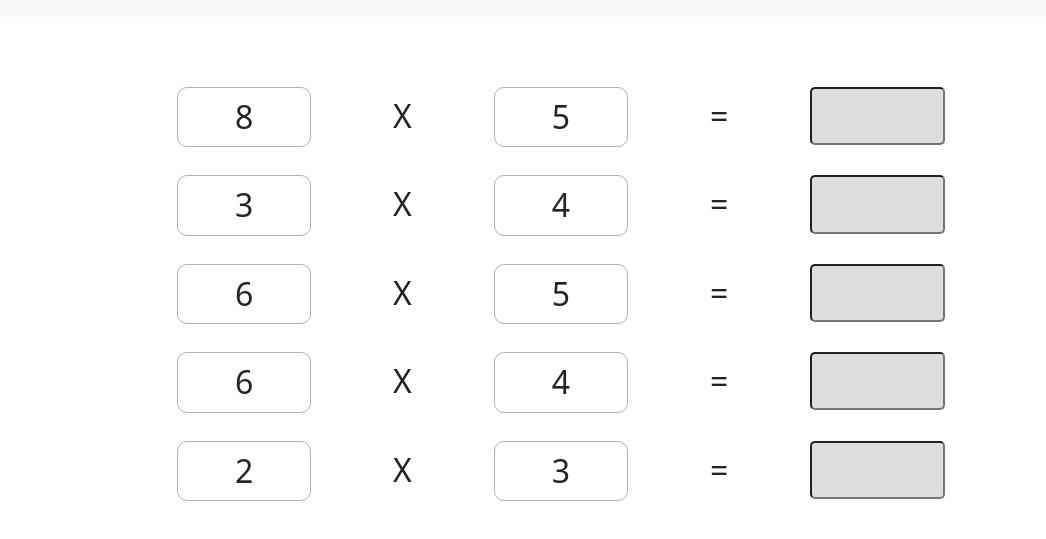
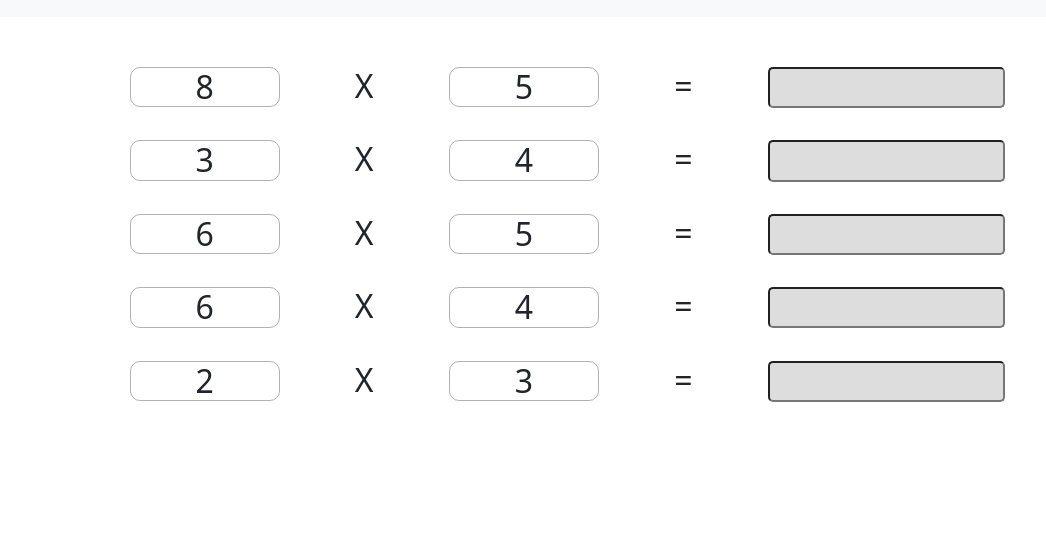
Before and after one commit to jayyehice/9x9_multiplication, a plain HTML site: page index.html in a window 1280 px wide. Shown: the part 89-628 px from the top of the page, without its empty margins (0-1046 px from the left). Drawn offline with nearby package versions, Linux system fonts and the light colour scheme.

Commit message:
adjust css

```diff
--- a/css/style.css
+++ b/css/style.css
@@ -7,13 +7,13 @@
 h2{
 
     text-align: center;
-    padding: 10px;
+    /* padding: 10px; */
     border-radius: 10px;
     /* background-color: #eee; */
 }
 
 .rowm{
-    margin-top: 20px;
+    margin-bottom: 25px;
 }
 
 h2.b{
@@ -25,9 +25,9 @@ input{
     background-color: #ddd;
     height: 85%;
     width: 100%;
-    padding: 5px;
+    /* padding: 5px; */
     box-sizing: border-box;
-    font-size: 30px;
+    font-size: 20px;
     text-align: center;
     border-radius: 5px;
 }
@@ -37,6 +37,7 @@ input{
 }
 
 .right{
+    border-width: 4px;
     border-color: green;
 }
 
--- a/index.html
+++ b/index.html
@@ -20,7 +20,7 @@
     <div class="container" id="app">
         <div class="row justify-content-center">
 
-            <div class="col-10">
+            <div class="col-11">
 
                 <div class="row rowm" v-for="(exam, index) in examList">
 
@@ -40,7 +40,7 @@
                         <h2>=</h2>
                     </div>
 
-                    <div class="col-2">
+                    <div class="col-3">
                         <input type="text" :class="checkClass[index]" data-index="index" v-model="ans[index]" @change="changeIndex(index)">
                     </div>
 
```
